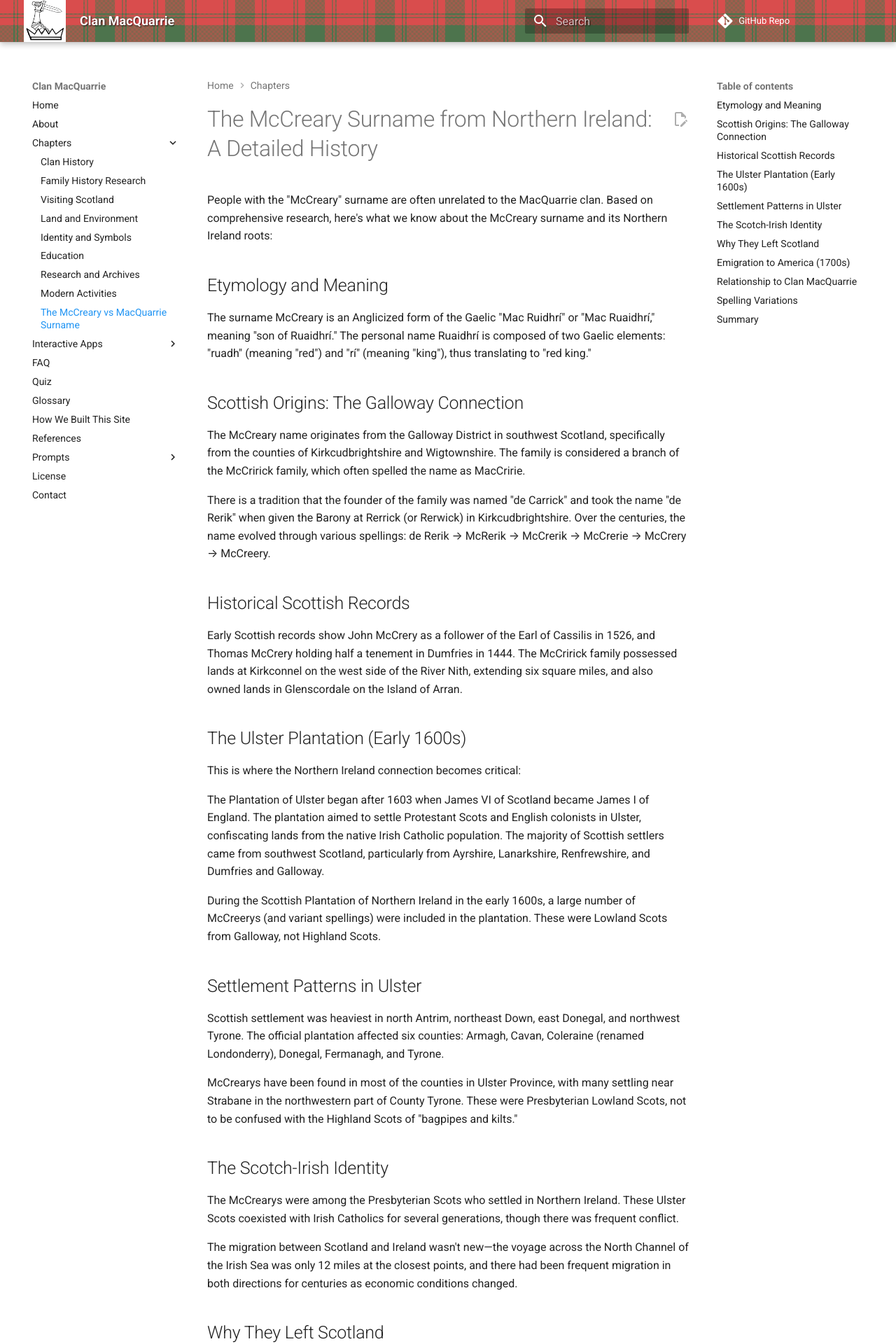
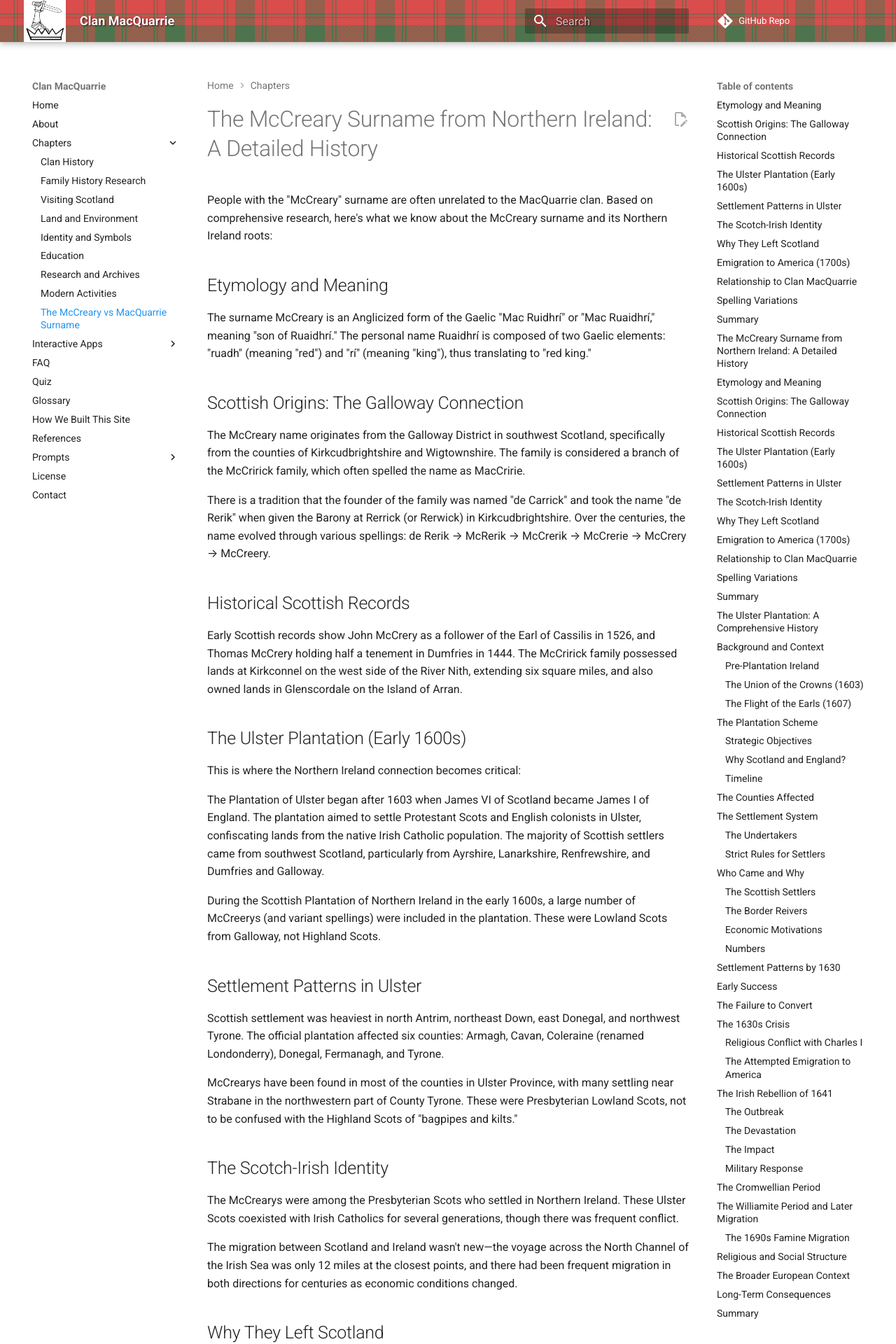
Before and after one commit to dmccreary/clan-macquarrie, an MkDocs documentation site: the page built from docs/content/09-mccreary-vs-macquarrie/index.md, in a window 1280 px wide. Shown: the top 1920 px of the page at 70% size. Built offline with MkDocs 1.6.1 and Material for MkDocs 9.7.7, drawn with Linux system fonts in a browser that asks for light colours; comment, search, counter and statistics services are not loaded.

Commit message:
updating content

```diff
--- a/docs/content/09-mccreary-vs-macquarrie/index.md
+++ b/docs/content/09-mccreary-vs-macquarrie/index.md
@@ -70,7 +70,7 @@
 
 The McCreary surname in Northern Ireland represents part of the Scotch-Irish (Ulster Scots) heritage—Presbyterian Lowland Scots from the Galloway region who were settled in Ulster during the Plantation period beginning in 1609. While the name sounds similar to MacQuarrie, they are distinct surnames from different regions of Scotland with different cultural backgrounds. The McCrearys became a foundational part of the Ulster Protestant community and later contributed significantly to the settlement of colonial America, particularly Pennsylvania and other Mid-Atlantic and Southern states.
 
-# The McCreary Surname from Northern Ireland: A Detailed History
+## The McCreary Surname from Northern Ireland: A Detailed History
 
 Based on comprehensive research, here's what we know about the McCreary surname and its Northern Ireland roots:
 
@@ -142,7 +142,7 @@
 
 The McCreary surname in Northern Ireland represents part of the Scotch-Irish (Ulster Scots) heritage—Presbyterian Lowland Scots from the Galloway region who were settled in Ulster during the Plantation period beginning in 1609. While the name sounds similar to MacQuarrie, they are distinct surnames from different regions of Scotland with different cultural backgrounds. The McCrearys became a foundational part of the Ulster Protestant community and later contributed significantly to the settlement of colonial America, particularly Pennsylvania and other Mid-Atlantic and Southern states.
 
-# The Ulster Plantation: A Comprehensive History
+## The Ulster Plantation: A Comprehensive History
 
 ## Background and Context
 
```
